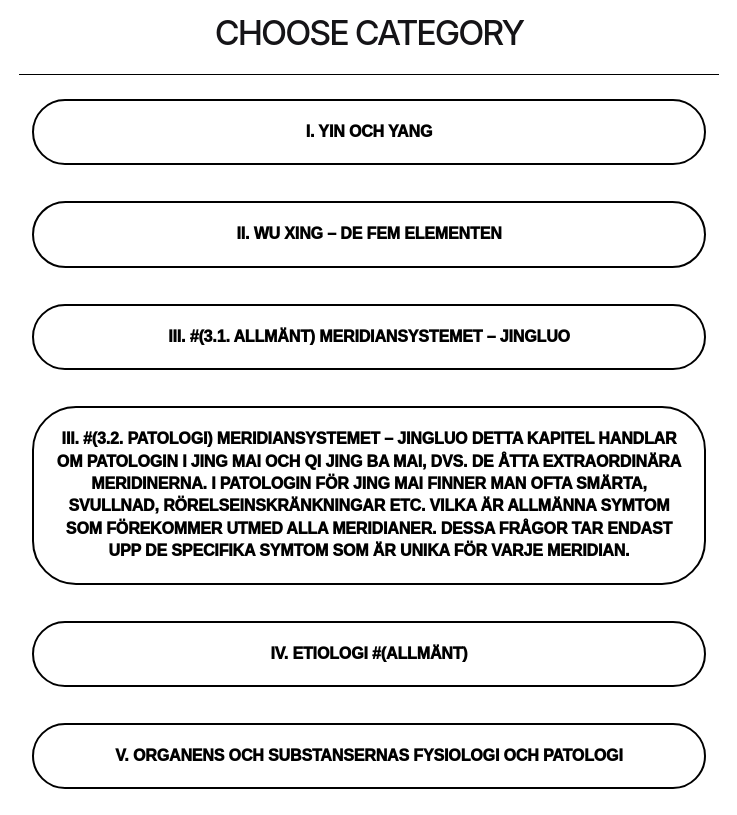
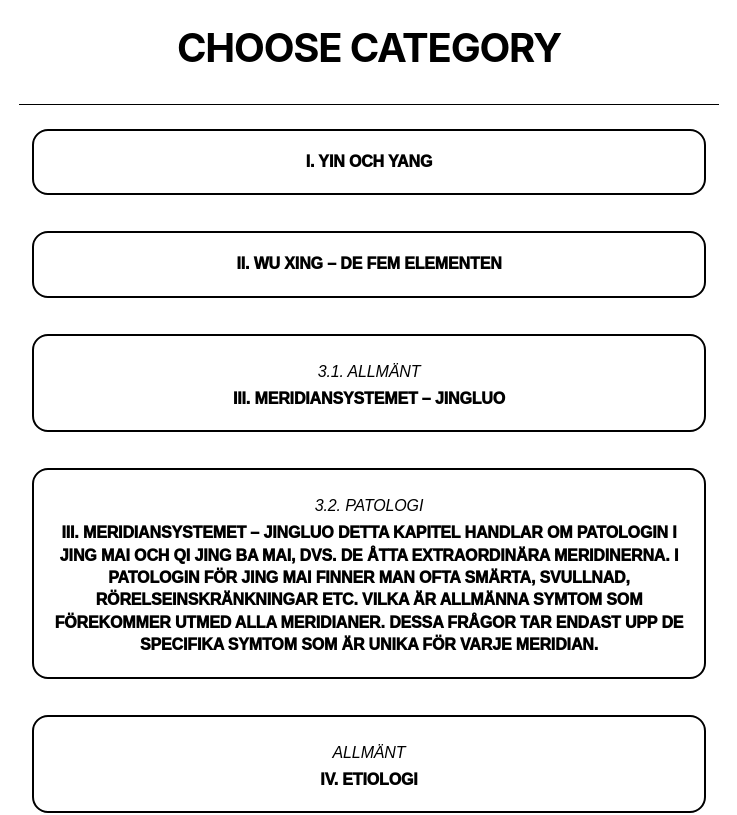
Before and after one commit to fazlizekiqi/quiz-acupuncture, an Angular app: page /categories in a window 1280 px wide. Shown: the top 815 px of the page, without its empty margins (271-1008 px from the left). Built offline with nearby package versions, Linux system fonts and the light colour scheme.

Commit message:
Seperated category subpart and the actual text

```diff
--- a/src/app/pages/categories-page/categories-page.component.html
+++ b/src/app/pages/categories-page/categories-page.component.html
@@ -6,7 +6,11 @@
 
     <ng-container *ngIf="categories$ | async as categories">
         <div *ngFor="let category of categories" class="pill" (click)="[navigateToCategory(category)]">
-          <span>{{ category }}</span>
+          <div class="category-text">
+            <span class="category-subpart" *ngIf="getCategoryText(category)[0]">{{ getCategoryText(category)[0] }}</span>
+            <span >{{ getCategoryText(category)[1] }}</span>
+
+          </div>
         </div>
       </ng-container>
 
--- a/src/app/pages/categories-page/categories-page.component.scss
+++ b/src/app/pages/categories-page/categories-page.component.scss
@@ -1,18 +1,19 @@
-
 h1 {
-    font-size: 2.125rem;
-    color: var(--gray-900);
-    font-weight: 500;
-    line-height: 100%;
-    letter-spacing: -0.125rem;
-    display: flex;
-    justify-content: center;
+    font-size: 2.5rem;
+    color: black;
+    font-weight: 700;
+    line-height: 1.2;
+    letter-spacing: -0.03em;
+    text-align: center;
     text-transform: uppercase;
     margin: 0;
-    font-family: "Inter Tight", -apple-system, BlinkMacSystemFont, "Segoe UI", Roboto,
+    font-family: "Inter", -apple-system, BlinkMacSystemFont, "Segoe UI", Roboto,
         Helvetica, Arial, sans-serif, "Apple Color Emoji", "Segoe UI Emoji",
         "Segoe UI Symbol";
+
+    padding: 0.5rem;
 }
+
 
 .pill-group {
     display: flex;
@@ -33,7 +34,7 @@ h1 {
     color: black;
     border: 2px solid black;
     padding-block: 0.375rem;
-    border-radius: 2.75rem;
+    border-radius: 1.0rem;
     text-transform: uppercase;
     transition: background 0.3s ease;
     font-family: "Assistant", sans-serif;
@@ -47,3 +48,16 @@ h1 {
     padding:20px;
     text-align: center;
 }
+
+.category-text {
+    display: flex;
+    flex-direction: column;
+}
+
+.category-subpart{
+    font-style: italic;
+    text-decoration: none;
+    font-weight: 100;
+    line-height: 2rem;
+
+}
--- a/src/app/pages/categories-page/categories-page.component.ts
+++ b/src/app/pages/categories-page/categories-page.component.ts
@@ -61,6 +61,24 @@ export class CategoriesPageComponent {
     return result;
   }
 
+  public getCategoryText(category: string ){
+    const regex = /#\s*\(([^)]+)\)|#\(([^)]+)\)/;
+
+    // Executing the regular expression on the input string
+    const match = category.match(regex);
+
+    if (match) {
+        // If a match is found
+        const testText = match[1] || match[2]; // Text inside parentheses
+        const testTextWithoutHash = testText.replace(/^#\s*/, ''); // Remove '#' and optional spaces
+        const otherPart = category.replace(match[0], '').trim(); // Removing the test text from the category
+        return [testTextWithoutHash, otherPart];
+    } else {
+        // If no match is found
+        return [null, category]; // Return null for test text and the entire category as the other part
+    }
+  }
+
   public sortByRoman(a: string, b: string): number {
     const romanRegex = /^[IVXLCDM]+/;
     const matchA = a.match(romanRegex);
--- a/src/app/pages/category-page/category-page.component.ts
+++ b/src/app/pages/category-page/category-page.component.ts
@@ -49,6 +49,6 @@ export class CategoryPageComponent {
 
 
   public goToHomePage() {
-    this.rt.navigate([''])
+    this.rt.navigate(['categories'])
   }
 }
```
